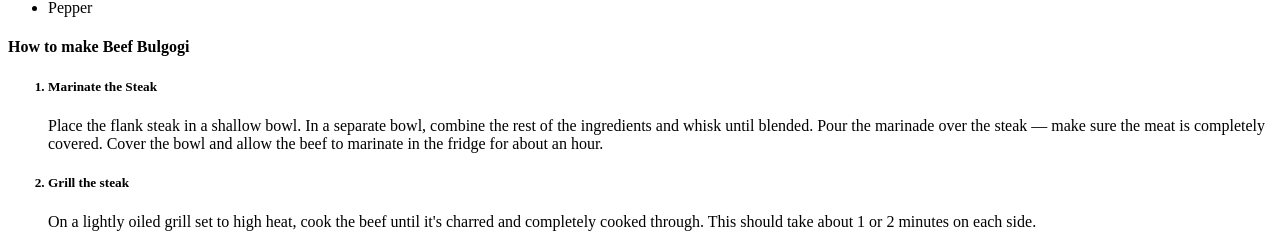
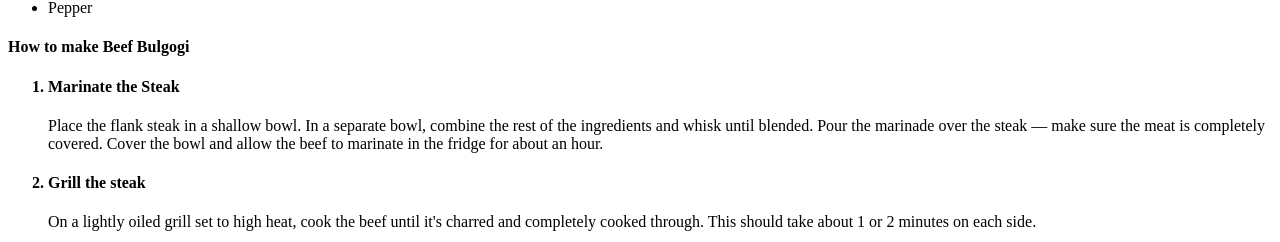
Before and after one commit to justinhcabral/odin-recipes, a plain HTML site: page recipes/BeefBulgogi.html in a window 1280 px wide. Shown: the part 594-836 px from the top of the page. Drawn offline with Linux system fonts and the light colour scheme.

Commit message:
Fix heading size

```diff
--- a/recipes/BeefBulgogi.html
+++ b/recipes/BeefBulgogi.html
@@ -26,12 +26,12 @@
                     How to make Beef Bulgogi
                 </h4>
                     <ol>
-                        <h5><strong><li>Marinate the Steak</li></strong></h5>
+                        <h4><strong><li>Marinate the Steak</li></strong></h4>
                             <p>Place the flank steak in a shallow bowl. In a separate bowl, combine the rest of the ingredients and
                             whisk until blended. Pour the marinade over the steak — make sure the meat is completely covered.
                              Cover the bowl and allow the beef to marinate in the fridge for about an hour.
                             </p>
-                        <h5><strong><li>Grill the steak</li></strong></h5>
+                        <h4><strong><li>Grill the steak</li></strong></h4>
                             <p>
                                 On a lightly oiled grill set to high heat, cook the beef until it's charred and
                                 completely cooked through. This should take about 1 or 2 minutes on each side.
```
